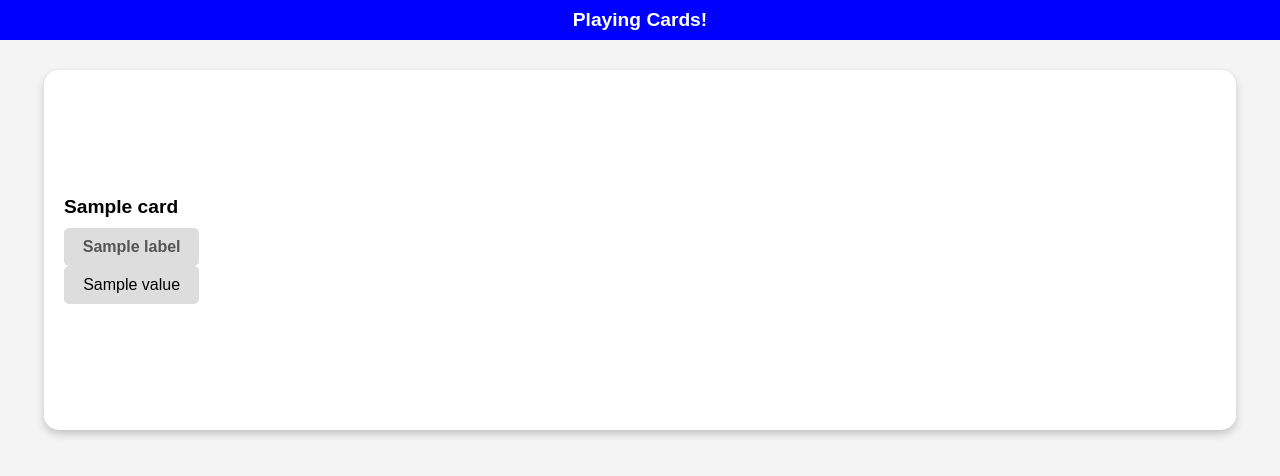
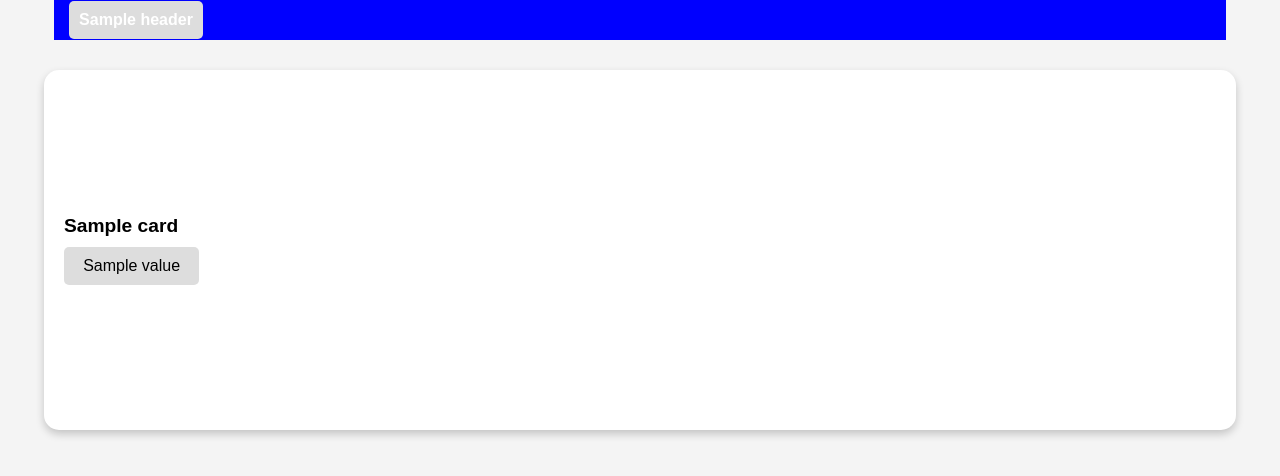
Before and after one commit to artificialname/boardgame, a Flask app: template templates/index.html in a window 1280 px wide. Shown: the top 476 px of the page. Run offline with Flask 3, Linux system fonts and the light colour scheme; the template is opened without the code that fills it: most values are stand-ins (such as "Sample title", 1, 10 or a date in 2020).

Commit message:
Update index.html

```diff
--- a/templates/index.html
+++ b/templates/index.html
@@ -16,18 +16,22 @@
             overflow: hidden;
         }
         .header {
-            width: 100%;
+            width: 90vw;
             height: 5vh;
             background: blue;
             color: white;
-            display: flex;
+            display: grid;
+            grid-template-columns: repeat(8, 1fr);
             align-items: center;
-            justify-content: center;
-            font-size: 1.2em;
+            justify-items: center;
+            font-size: 1em;
             font-weight: bold;
             position: fixed;
             top: 0;
-            left: 0;
+            left: 50%;
+            transform: translateX(-50%);
+            z-index: 10;
+            padding: 0 10px;
         }
         .content {
             width: 100%;
@@ -72,7 +76,7 @@
             gap: 10px;
             text-align: center;
         }
-        .card-labels div, .card-content div {
+        .card-labels div, .card-content div, .header div {
             background: #ddd;
             padding: 10px;
             border-radius: 5px;
@@ -80,16 +84,15 @@
     </style>
 </head>
 <body>
-    <div class="header">Playing Cards!</div>
+    <div class="header">
+        {% for header in column_headers %}
+        <div>{{ header }}</div>
+        {% endfor %}
+    </div>
     <div class="content">
         {% for card in cards %}
         <div class="card">
             <div class="card-title">{{ card.title }}</div>
-            <div class="card-labels">
-                {% for label in labels %}
-                <div>{{ label }}</div>
-                {% endfor %}
-            </div>
             <div class="card-content">
                 {% for value in card.data %}
                 <div>{{ value }}</div>
```
